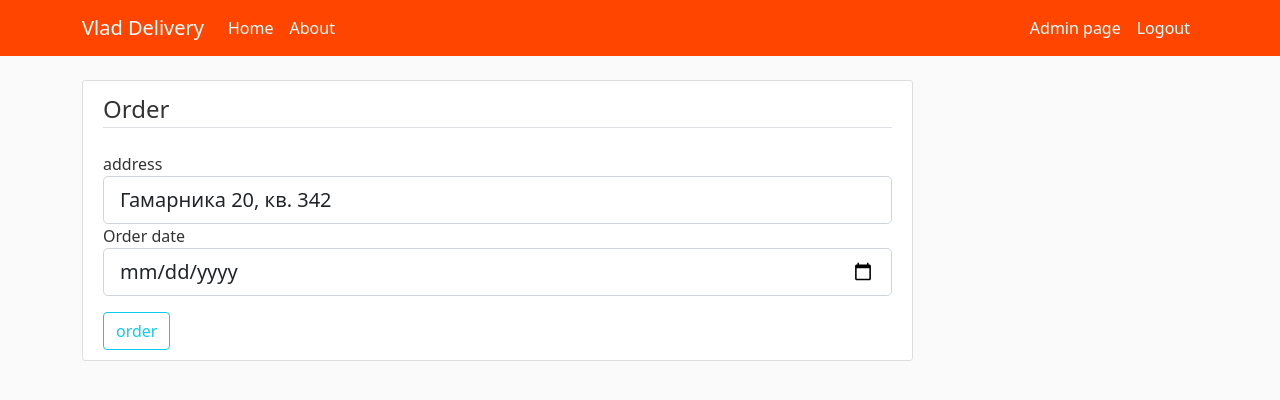
After one commit to Braindead3/bd_project, a Flask app: page /order in a window 1280 px wide. The commit adds this page. Shown: the top 400 px of the page. Run offline with Flask 2, Linux system fonts and the light colour scheme; a user stored in the database is signed in; some libraries are stand-ins or nearby versions.

Commit message:
add orders system

```diff
--- a/bd_project/__init__.py
+++ b/bd_project/__init__.py
@@ -8,6 +8,8 @@ import atexit
 db = SqliteQueueDatabase('bd_project/DB/project.db', use_gevent=False, autostart=True, queue_max_size=64,
                          results_timeout=5.0, pragmas={'foreign_keys': 1})
 login_manager = LoginManager()
+login_manager.login_view = 'users.login'
+login_manager.login_message_category = 'info'
 bcrypt = Bcrypt()
 
 
--- a/bd_project/models.py
+++ b/bd_project/models.py
@@ -59,7 +59,7 @@ class Product(BaseModel):
 
 class Order(BaseModel):
     user_id = ForeignKeyField(User, backref='orders', null=False)
-    courier_id = ForeignKeyField(Courier, backref='orders', null=False)
+    courier_id = ForeignKeyField(Courier, backref='orders', null=True)
     address = CharField(max_length=20, null=False)
     time_creation = DateTimeField(default=datetime.utcnow(), null=False)
     time_of_delivery = DateTimeField(null=False)
--- a/bd_project/templates/layout.html
+++ b/bd_project/templates/layout.html
@@ -41,6 +41,7 @@
                 </div>
                 {% elif current_user.is_authenticated %}
                 <div class="navbar-nav ms-auto">
+                    <a class="nav-item nav-link" href="{{ url_for('users.current_orders') }}">Current orders</a>
                     <a class="nav-item nav-link" href="{{ url_for('users.account') }}">Account</a>
                     <a class="nav-item nav-link" href="{{ url_for('users.logout') }}">Logout</a>
                 </div>
@@ -74,21 +75,45 @@
             <div class="content-section">
                 <h3>Your cart:</h3>
                 {% for products in order_products %}
-                {% for _,product in products.items() %}
-                <div class="card" style="width: 100%; height:100px;">
+                {% for pr_id,product in products.items() %}
+                <div class="card mt-1" style="width: 100%; height:100px;">
                     <div class="card-body">
-                        <h5 class="card-title">Amount: {{ product.get('amount') }}</h5>
-                        <h5 class="card-title">{{ product.get("product") }}</h5>
+                        <div class="row card-title">
+                            <div class="col-6">
+                                <h5>{{ product.get("product") }}</h5>
+                            </div>
+                            <div class="col-6">
+                                <h5>In cart: {{ product.get('amount') }}</h5>
+                            </div>
+                        </div>
                         <div class="row">
                             <div class="col-6">
-                                <h6 class="card-subtitle mb-2 text-muted">{{ product.get("price") *
+                                <h6 class="card-subtitle text-muted">{{ product.get("price") *
                                     product.get('amount') }} BYN</h6>
+                            </div>
+                            <div class="col-3">
+                                <a class="card-subtitle btn-outline-dark btn"
+                                   href="{{ url_for('users.remove_from_cart',product_id=pr_id) }}">-</a>
+                            </div>
+                            <div class="col-3">
+                                <a class="card-subtitle btn-outline-dark btn"
+                                   href="{{ url_for('users.add_to_cart',product_id=pr_id) }}">+</a>
                             </div>
                         </div>
                     </div>
                 </div>
                 {% endfor %}
                 {% endfor %}
+            </div>
+            <div class="row">
+                <div class="col-7">
+                    <a href="{{ url_for('users.add_order') }}" class="card-subtitle btn-outline-dark btn">Create
+                        order</a>
+                </div>
+                <div class="col-5">
+                    <a href="{{ url_for('users.clear_cart') }}" class="card-subtitle btn-outline-dark btn">Clear
+                        cart</a>
+                </div>
             </div>
         </div>
         {% else %}
@@ -100,7 +125,7 @@
         </div>
         {% endif %}
         {% endif %}
-        </div>
+    </div>
 </main>
 
 <script src="https://code.jquery.com/jquery-3.2.1.slim.min.js"
--- /dev/null
+++ b/bd_project/templates/order.html
@@ -0,0 +1,40 @@
+{% extends 'layout.html' %}
+{% block content %}
+<div class="content-section">
+    <form method="post">
+        {{ form.hidden_tag() }}
+        <fieldset class="form-group">
+            <legend class="border-bottom mb-4">Order</legend>
+            <div class="form-group">
+                {{ form.address.label(class="form-control-label") }}
+                {% if form.address.errors %}
+                {{ form.address(class="form-control form-control-lg is-invalid") }}
+                <div class="invalid-feedback">
+                    {% for error in form.address.errors %}
+                    <span>{{ error }}</span>
+                    {% endfor %}
+                </div>
+                {% else %}
+                {{ form.address(class="form-control form-control-lg") }}
+                {% endif %}
+            </div>
+            <div class="form-group">
+                {{ form.order_date.label(class="form-control-label") }}
+                {% if form.order_date.errors %}
+                {{ form.order_date(class="form-control form-control-lg is-invalid") }}
+                <div class="invalid-feedback">
+                    {% for error in form.order_date.errors %}
+                    <span>{{ error }}</span>
+                    {% endfor %}
+                </div>
+                {% else %}
+                {{ form.order_date(class="form-control form-control-lg") }}
+                {% endif %}
+            </div>
+            <div class="form-group pt-3">
+            {{ form.submit(class="btn btn-outline-info") }}
+            </div>
+        </fieldset>
+    </form>
+</div>
+{% endblock content %}
--- a/bd_project/users/forms.py
+++ b/bd_project/users/forms.py
@@ -2,6 +2,7 @@ import phonenumbers
 from flask_login import current_user
 from flask_wtf import FlaskForm
 from wtforms import StringField, PasswordField, SubmitField, BooleanField
+from wtforms.fields import DateField
 from wtforms.validators import DataRequired, Length, Email, EqualTo, ValidationError
 from bd_project.models import User
 import phonenumbers
@@ -92,3 +93,10 @@ class UpdateAccountForm(FlaskForm):
                 raise ValidationError('Invalid phone number.')
         except:
             raise ValidationError('Invalid phone number.')
+
+
+class OrderForm(FlaskForm):
+    address = StringField('address', validators=[DataRequired()])
+    order_date = DateField('Order date', format='%Y-%m-%d',
+                           render_kw={'placeholder': '6/20/15 for June 20, 2015'})
+    submit = SubmitField('order')
--- a/bd_project/users/routes.py
+++ b/bd_project/users/routes.py
@@ -1,11 +1,10 @@
-import time
-
 from flask import (Blueprint, url_for, redirect, flash, render_template, request)
 from flask_login import current_user, login_user, logout_user, login_required
 from bd_project import bcrypt
-from bd_project.models import User, Product
-from bd_project.users.forms import RegistrationForm, LoginForm, UpdateAccountForm
+from bd_project.models import User, Product, Order, OrderList
+from bd_project.users.forms import RegistrationForm, LoginForm, UpdateAccountForm, OrderForm
 import json
+from datetime import datetime
 
 users = Blueprint('users', __name__)
 
@@ -69,6 +68,17 @@ def account():
     return render_template('account.html', title='Account', form=form)
 
 
+def add_product_to_order_dict(order_products_by_users, product_id, product):
+    order_products_by_users[f'{current_user.id}'].append({
+        product_id:
+            {
+                'product': product.name,
+                'amount': 1,
+                'price': product.price
+            }
+    })
+
+
 @users.route('/add_to_cart?<int:product_id>')
 @login_required
 def add_to_cart(product_id):
@@ -102,3 +112,61 @@ def add_to_cart(product_id):
     with open('ordered_products.json', 'w') as f:
         json.dump(order_products_by_users, f, indent=2)
     return redirect(url_for('main.home'))
+
+
+@users.route('/remove_from_cart?<int:product_id>')
+@login_required
+def remove_from_cart(product_id):
+    with open('ordered_products.json') as f:
+        order_products_by_users = json.load(f)
+    for product_or in order_products_by_users.get(f'{current_user.id}'):
+        if f'{product_id}' in product_or:
+            product_or.get(f'{product_id}')['amount'] = product_or.get(f'{product_id}').get('amount') - 1
+    with open('ordered_products.json', 'w') as f:
+        json.dump(order_products_by_users, f, indent=2)
+    return redirect(url_for('main.home'))
+
+
+@users.route('/clear_cart')
+@login_required
+def clear_cart():
+    with open('ordered_products.json') as f:
+        order_products_by_users = json.load(f)
+    order_products_by_users[f'{current_user.id}'] = []
+    with open('ordered_products.json', 'w') as f:
+        json.dump(order_products_by_users, f, indent=2)
+    return redirect(url_for('main.home'))
+
+
+@users.route('/order', methods=['GET', 'POST'])
+@login_required
+def add_order():
+    form = OrderForm()
+    order_products_by_current_user = None
+    with open('ordered_products.json', 'r') as f:
+        order_products_by_users = json.load(f)
+        order_products_by_current_user = order_products_by_users.get(f'{current_user.id}')
+    if form.validate_on_submit():
+        order = Order(user_id=current_user, address=form.address.data, time_creation=datetime.utcnow(),
+                      time_of_delivery=form.order_date.data)
+        order.save()
+        for products in order_products_by_current_user:
+            for pr_id, product in products.items():
+                order_product = OrderList(order_id=order.id, product_id=Product.get(Product.id == pr_id),
+                                          amount=product.get('amount'))
+                order_product.save()
+        order_products_by_users[f'{current_user.id}'] = []
+        with open('ordered_products.json', 'w') as f:
+            json.dump(order_products_by_users, f, indent=2)
+        flash('Your order is accepted', 'success')
+        return redirect(url_for('main.home'))
+    elif request.method == 'GET':
+        form.address.data = current_user.address
+    return render_template('order.html', order_products=order_products_by_current_user, form=form)
+
+
+@users.route('/current_orders', methods=['GET'])
+@login_required
+def current_orders():
+    orders = current_user.orders
+    pass
--- a/ordered_products.json
+++ b/ordered_products.json
@@ -1,20 +1,5 @@
 {
-  "2": [
-    {
-      "1": {
-        "product": "milk",
-        "amount": 7,
-        "price": 3.75
-      }
-    },
-    {
-      "3": {
-        "product": "coca-cola",
-        "amount": 11,
-        "price": 1.75
-      }
-    }
-  ],
+  "2": [],
   "3": [
     {
       "1": {
```
Also changed, not shown: bd_project/DB/project.db.
